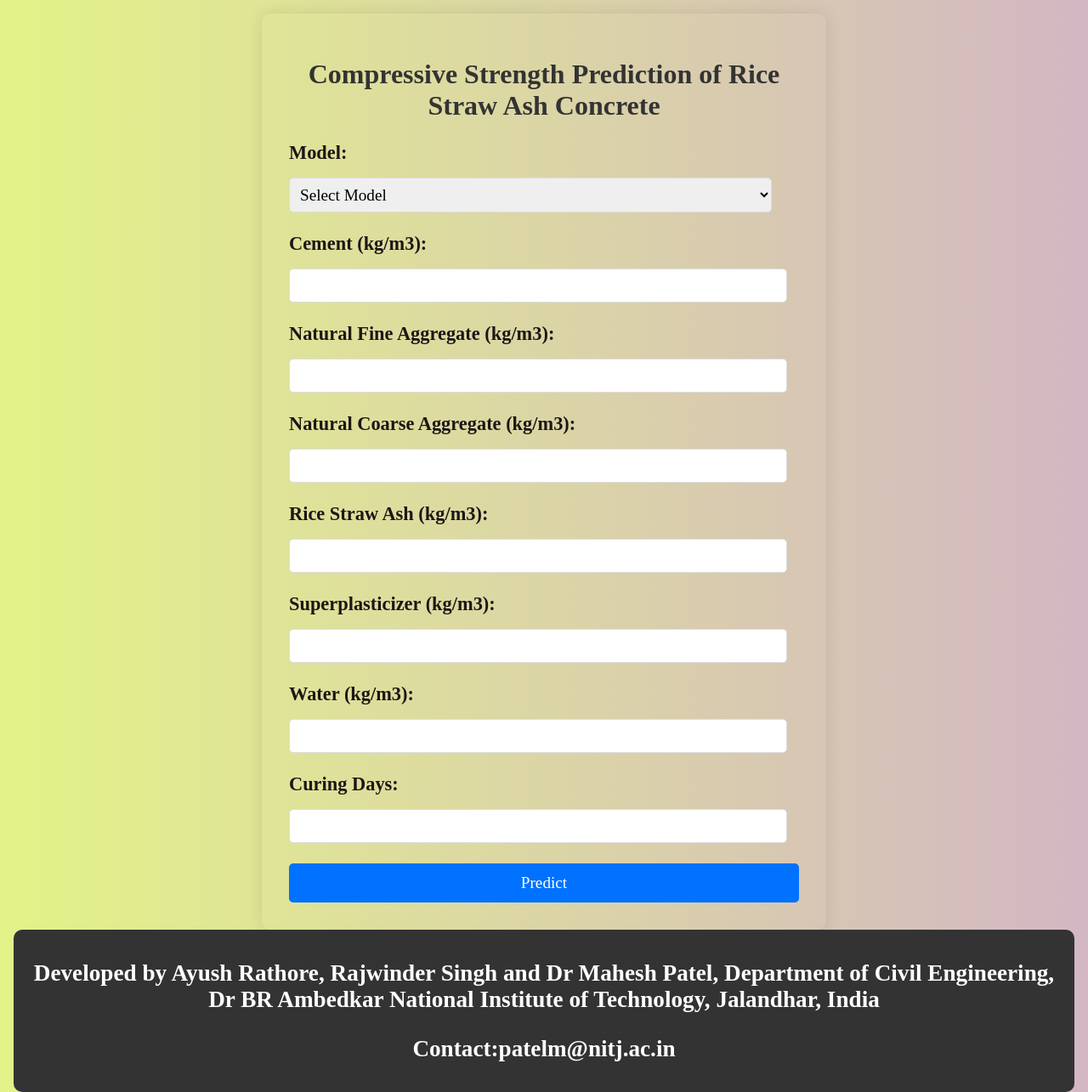
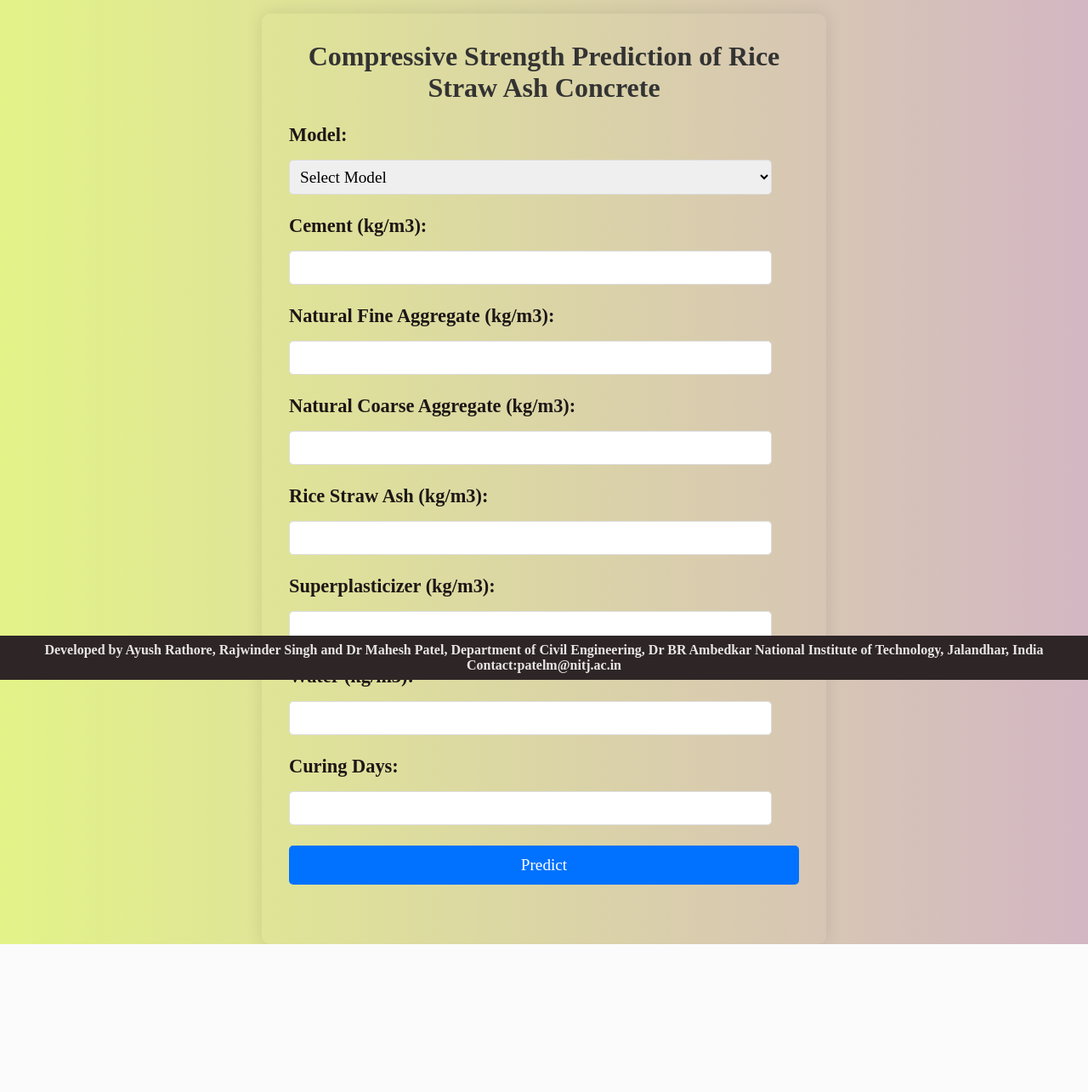
Before and after one commit to ayushrathore111/CS_pred, a Flask app: page / in a window 1280 px wide. Shown: the whole page at 85% size. After the commit the page ends 1111 px from the top, so only its background shows below. Run offline with Flask 3, Linux system fonts and the light colour scheme; parts of the project's set-up code (start-up, migrations or seed data) failed here and were passed over.

Commit message:
some styling

```diff
--- a/app.py
+++ b/app.py
@@ -12,6 +12,7 @@ dtr_loaded = joblib.load('./static/Decision_Tree.joblib')
 gbr_loaded = joblib.load('./static/Gradient_Boosting.joblib')
 mlp_loaded = joblib.load('./static/MLP.joblib')
 rf_loaded = joblib.load('./static/Random_Forest.joblib')
+xgb_loaded = joblib.load('./static/XGB.joblib')
 
 @app.route('/')
 def home():
@@ -51,10 +52,15 @@ def predict():
         final_features = [np.array(int_features)]
         prediction = mlp_loaded.predict(final_features)
 
+    elif mo==6:
+        int_features = int_features[1:]
+        final_features = np.array(int_features)
+        prediction = xgb_loaded.predict(final_features.reshape(1,-1))
+
     output = round(prediction[0], 2)
     print(output)
 
-    return render_template('post.html',prediction_text= "The predicted Compressive Strength of Rice Straw ash Based sample is {}MPa.".format(output))
+    return render_template('post.html',prediction_text= "The predicted Compressive Strength of Rice Straw ash Based sample is {}MPA".format(output))
 
 if __name__ == "__main__":
     app.run(host='0.0.0.0', port=5000)
--- a/static/styles.css
+++ b/static/styles.css
@@ -10,19 +10,18 @@ label,
 input,
 select,
 button {
-    /* font-weight: bolder; */
     font-family: 'Times New Roman', Times, serif;
-    /* font-size: 1.2rem; */
-    /* Specify Times New Roman as the preferred font family */
+    margin: 0;
+    padding: 0;
 }
 
 body {
-    font-family: 'Arial', sans-serif;
     background: linear-gradient(to right, #e3f388, #d3b7c3);
-    display: grid;
+    display: flex;
     justify-content: center;
     align-items: center;
     height: 100vh;
+    width: 100%;
     margin: 0;
     padding: 1rem;
     box-sizing: border-box;
@@ -30,22 +29,21 @@ body {
 
 .container {
     padding: 2rem;
-    /* background: linear-gradient(to right, #7a7d7e, #0072ff); */
+    /* background: white; */
     border-radius: 10px;
     box-shadow: 0 0 20px rgba(0, 0, 0, 0.1);
     width: 100%;
     max-width: 600px;
-    /* Adjust max-width as per your design */
     text-align: center;
     margin: auto;
-    /* Center the container horizontally */
+    overflow: hidden;
+    /* Ensures content within container is not visible outside */
 }
 
 h1 {
     margin-bottom: 1.5rem;
     color: #333;
     font-size: 2rem;
-    /* Adjust font size as needed */
 }
 
 .form-group {
@@ -56,7 +54,7 @@ h1 {
 label {
     display: block;
     margin-bottom: 0.5rem;
-    font-weight: bolder;
+    font-weight: bold;
     color: #1c1616;
     font-size: 1.4rem;
 }
@@ -64,11 +62,14 @@ label {
 input[type="text"],
 select {
     width: calc(100% - 2rem);
+    /* Adjusted width calculation to accommodate padding */
     font-size: 1.2rem;
     padding: 0.5rem;
     margin: 0.5rem 0;
     border: 1px solid #ddd;
     border-radius: 5px;
+    box-sizing: border-box;
+    /* Include padding and border in width calculation */
 }
 
 button {
@@ -78,9 +79,9 @@ button {
     border: none;
     border-radius: 5px;
     cursor: pointer;
-    font-size: 1rem;
+    font-size: 1.2rem;
+    margin-bottom: 20px;
     width: 100%;
-    font-size: 1.2rem;
 }
 
 button:hover {
@@ -111,12 +112,30 @@ button:hover {
 }
 
 footer {
-    /* margin-top: auto; */
-    background-color: #333;
-    color: white;
+    background: #2e2626;
+    color: rgb(233, 229, 229);
     padding: 0.5rem;
     text-align: center;
-    font-size: 1.7rem;
-    border-radius: 10px;
+    font-size: 1rem;
     font-weight: bolder;
+    width: 100%;
+    position: fixed;
+    bottom: 0;
+    left: 0;
+    box-sizing: border-box;
 }
+
+@media (max-width: 700px) {
+    .container {
+        padding: 1rem;
+    }
+    label,
+    input[type="text"],
+    select,
+    button {
+        font-size: 1rem;
+    }
+    h1 {
+        font-size: 1.5rem;
+    }
+}
--- a/templates/index.html
+++ b/templates/index.html
@@ -19,6 +19,7 @@
                     <option value="3">Gradient Boosting</option>
                     <option value="4">Decision Tree</option>
                     <option value="5">Multilayer Perceptron</option>
+                    <option value="6">eXtreme Gradient Boosting</option>
                 </select>
             </div>
             <div class="form-group">
@@ -51,6 +52,7 @@
             </div>
             <button type="submit">Predict</button>
         </form>
+        <br>
     </div>
     <footer>
         <p>Developed by Ayush Rathore, Rajwinder Singh and Dr Mahesh Patel, Department of Civil Engineering, Dr BR Ambedkar National Institute of Technology, Jalandhar, India</p>
--- a/templates/post.html
+++ b/templates/post.html
@@ -20,6 +20,7 @@
                     <option value="3">Gradient Boosting</option>
                     <option value="4">Decision Tree</option>
                     <option value="5">Multilayer Perceptron</option>
+                    <option value="6">eXtreme Gradient Boosting</option>
                 </select>
             </div>
             <div class="form-group">
@@ -53,6 +54,7 @@
             <button type="submit">Predict</button>
         </form>
     </div>
+    <br>
     <footer>
         <p>Developed by Ayush Rathore, Rajwinder Singh and Dr Mahesh Patel, Department of Civil Engineering, Dr BR Ambedkar National Institute of Technology, Jalandhar, India</p>
         <p>Contact:patelm@nitj.ac.in</p>
```
Also changed, not shown: models.py (added, +39 -0 lines), 1 other file.
